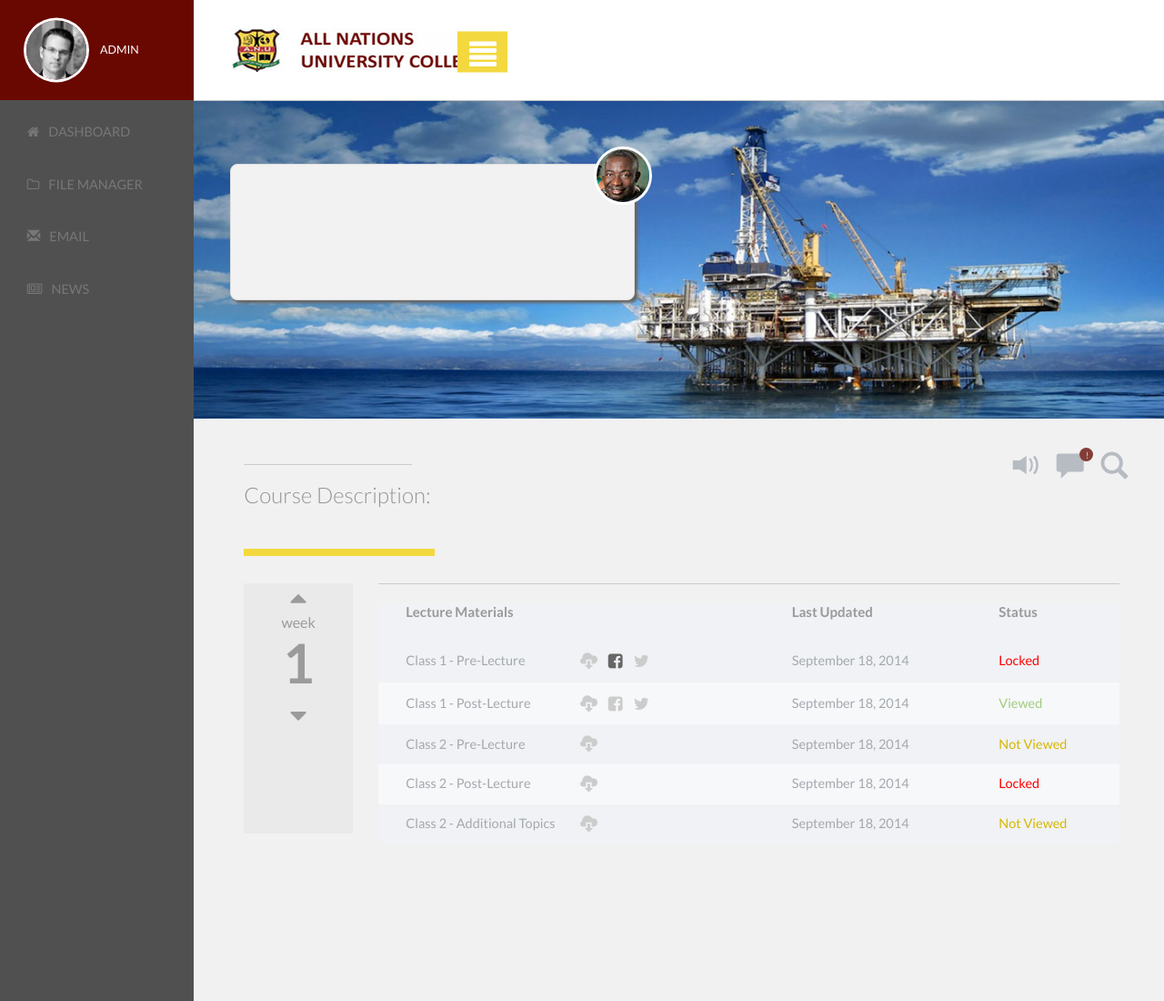
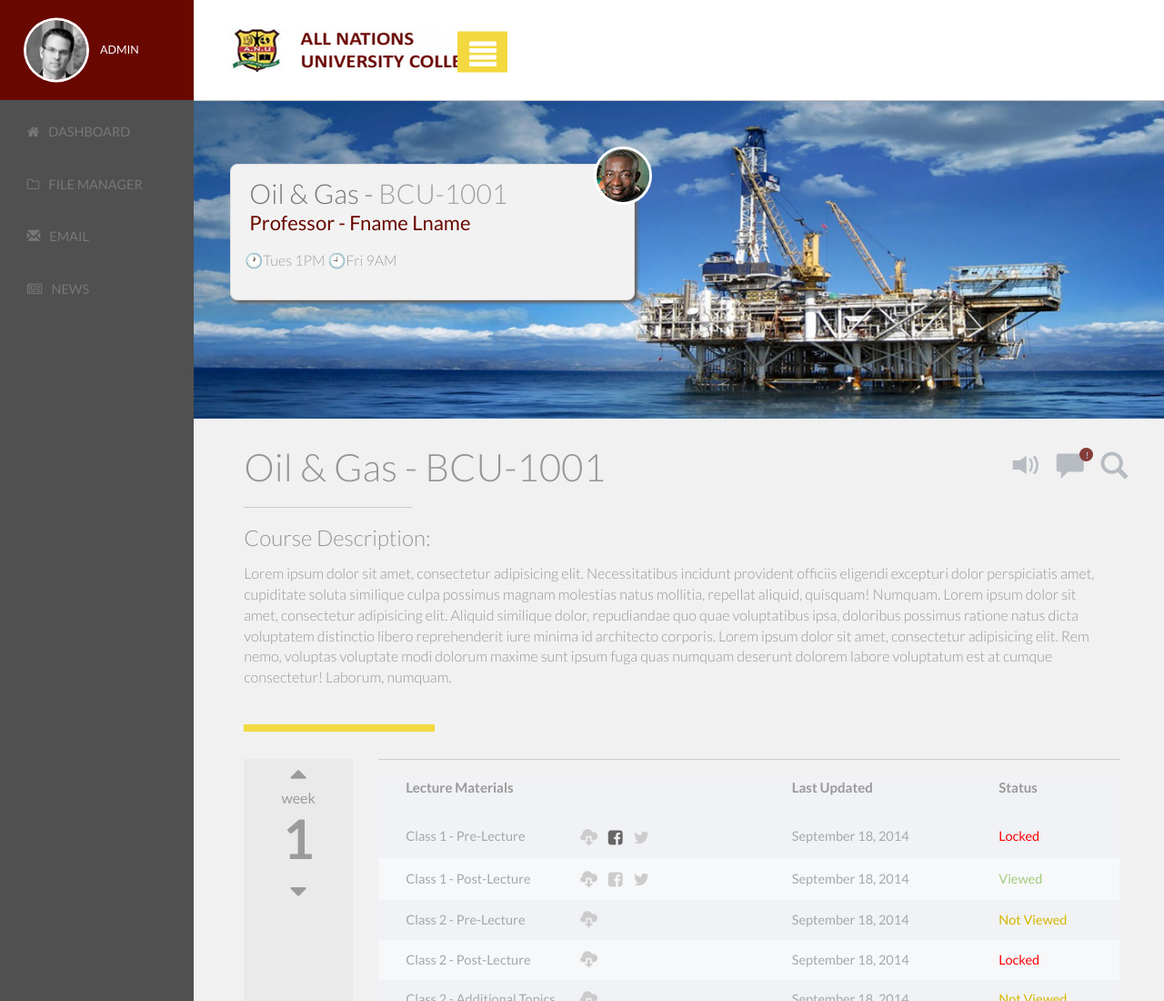
Before and after one commit to jmillermedia/miller_j_A3HW1, a plain HTML site: page index.html in a window 1280 px wide. Shown: the top 1100 px of the page at 91% size. Drawn offline with nearby package versions, Linux system fonts and the light colour scheme.

Commit message:
homework complete
added content using fetch API from a JSON file.

```diff
--- a/index.html
+++ b/index.html
@@ -84,7 +84,7 @@
               <!-- REPLACE THIS CONTENT WITH DATA PULLED IN FROM classData.js -->
 
               <p class="text-muted"><span class="text-primary"></span></p>
-              <p></p>
+              <p>OTHER</p>
               <!-- class times go here -->
               <ul class="list-inline"></ul>
 
@@ -275,7 +275,6 @@
   <!-- javascript includes -->
   <script src="http://code.jquery.com/jquery-latest.min.js"></script>
   <script src="js/bootstrap.min.js"></script>
-  <script src="data/classData.js"></script>
   <script src="js/main.js"></script>
 </body>
 
--- /dev/null
+++ b/js/main.js
@@ -0,0 +1,29 @@
+(() => {
+
+    // make an AJAX request using the Fetch API - a more streamlined version of AJAX
+    fetch('./data/classData.json')
+    .then(res => res.json())
+    .then(data => { // the data perameter can be whatever you want
+
+        //handleData
+        // here's where you would call the function that puts the pieces on the page
+
+            let classInfo = document.querySelector('.profPanelText').children,
+                courseInfo = document.querySelector('.courseInfo').children;
+
+            classInfo[0].innerHTML = data.coursename + ' - ' + "<span class='text-primary'>" + data.coursecode + "</span>";
+            classInfo[1].textContent = "Professor - " + data.profname;
+            classInfo[2].innerHTML = "&#128336" + data.classtime[0] + " " + "&#128344;" + data.classtime[1];
+            courseInfo[0].innerHTML = data.coursename + " - " + data.coursecode;
+            courseInfo[3].innerHTML = data.coursedesc;
+
+
+            // console.log(data);
+        //the same function that we wrote in the ongoing class build from week 1
+    })
+    .catch((err) => {
+        console.log(err);
+    })
+
+
+})();
```
